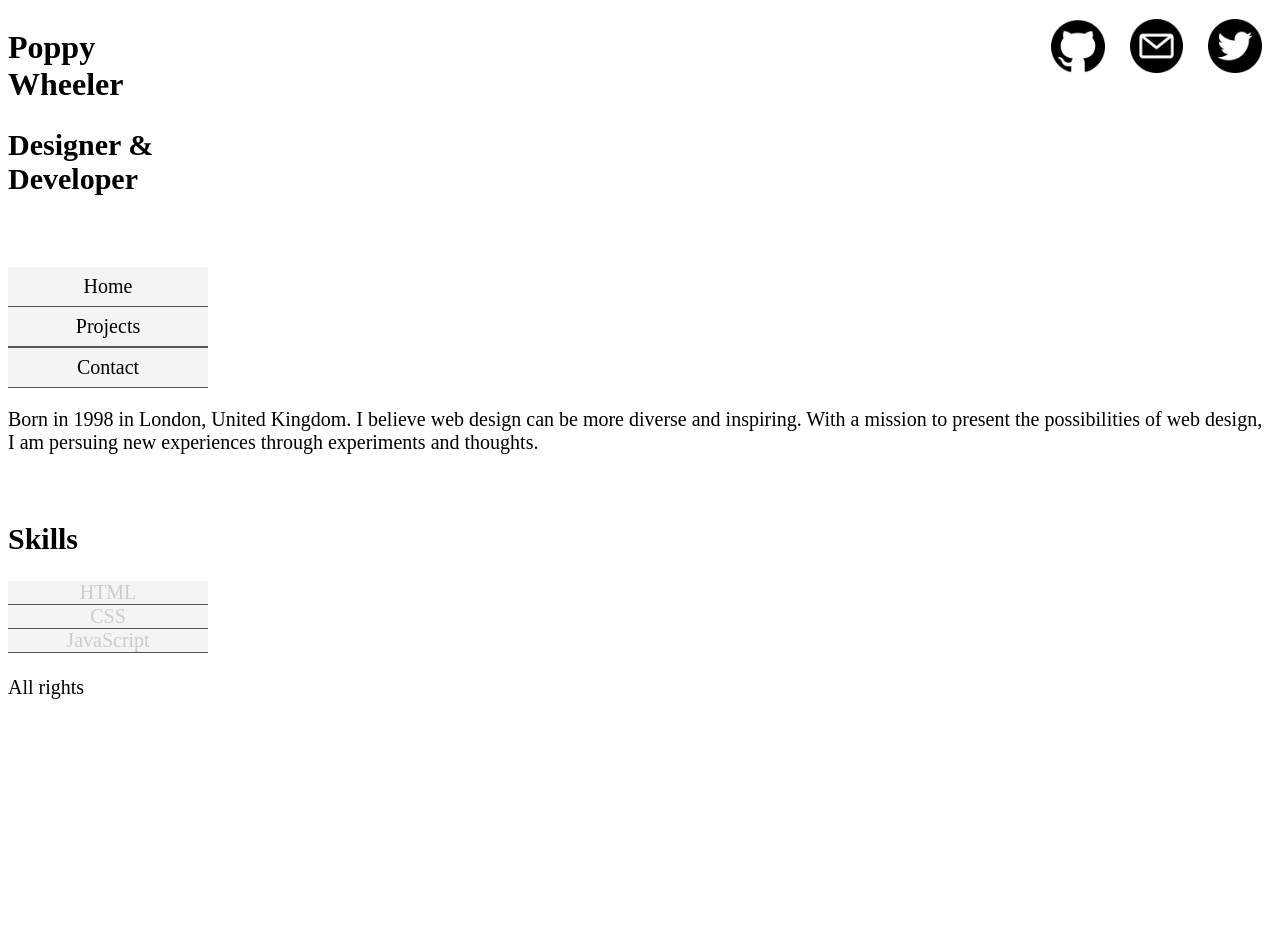
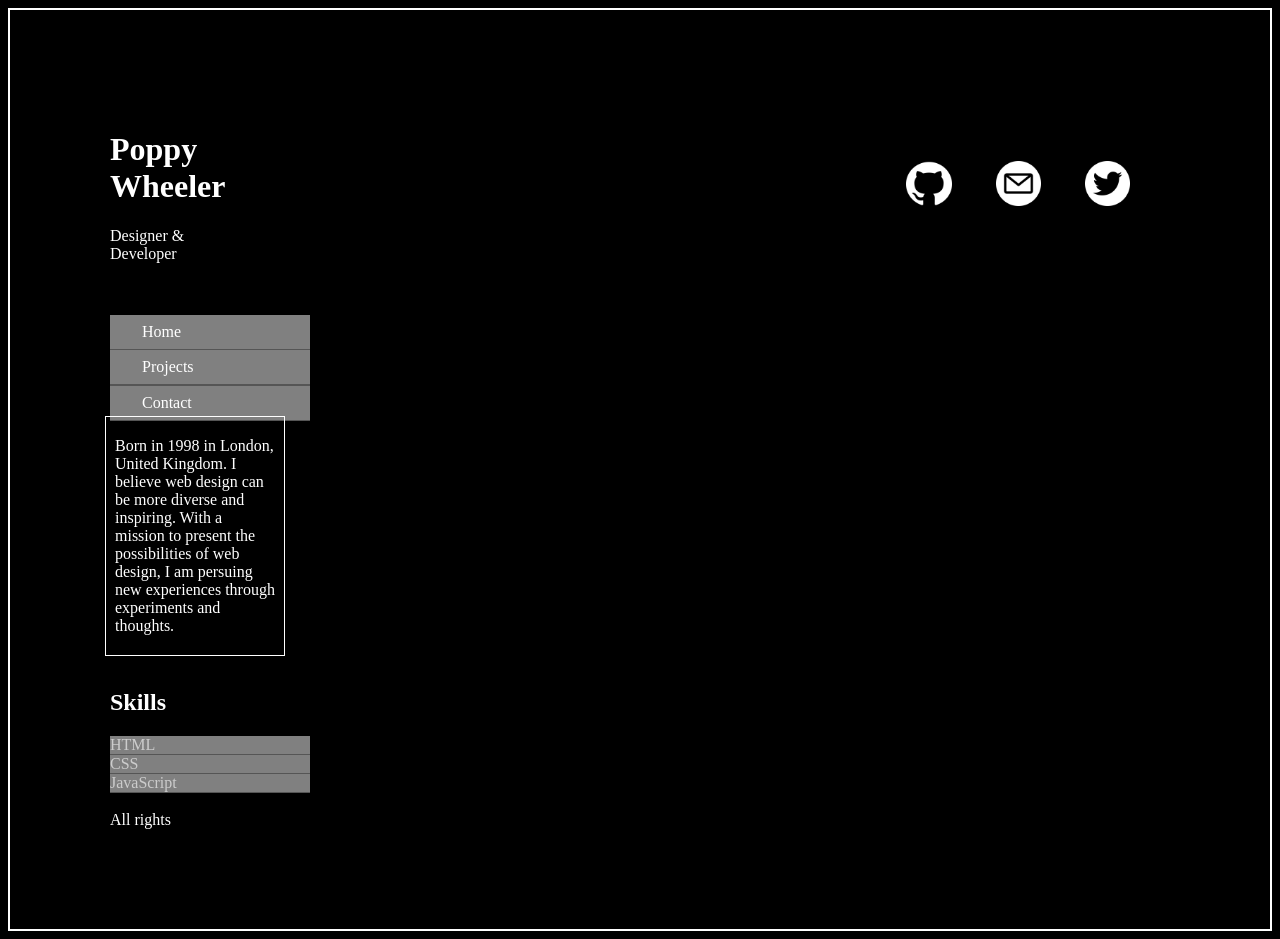
Before and after one commit to L0tus3ater/Portfolio, a plain HTML site: page index.html in a window 1280 px wide. Before the commit the page ends 800 px from the top, so only its background shows below. Drawn offline with Linux system fonts and the light colour scheme.

Commit message:
put text in a box and changed  its style

```diff
--- a/index.html
+++ b/index.html
@@ -6,22 +6,24 @@
         <meta name="viewport" content="width=device-width, initial-scale=1.0">
         <title>Portfolio</title>
         <link rel="stylesheet" href="style.css">
+        <style>@import url('https://fonts.googleapis.com/css2?family=Neuton&display=swap');</style>
+
     </head>
 
-    <body>
+    <body class="home page">
 
         <header>
-            <div class="container">
-                <div>
+            <div class= "container">
+                <div class = "heading">
                     <h1>Poppy Wheeler</h1>
-                    <h2>Designer & Developer</h2>
+                    <p>Designer & Developer</p>
                 </div>
                 <div class="images">
                     <a href="https://github.com/L0tus3ater" target="blank"><img id= github src="github (1).png"><alt="github" class="responsive"></alt></a>
                     <a href="mailto: poppy.c.b.wheeler@gmail.com" target="blank"><img  id="gmail" src="email.png"><alt="mailwidget" class="responsive"></alt></a>
                     <a href="https://twitter.com/"  target="blank"><img id= twitter src="twitter.png"><alt="twitterwidget" class="responsive"></alt></a>
                 </div>
-             </div>
+            </div>
         </header>
 
 
@@ -45,7 +47,7 @@
 
         <br>
 
-        <div>
+        <div class="skills">
             <h2> Skills</h2>
             <ul>
                 <li> HTML</li>
--- a/style.css
+++ b/style.css
@@ -1,6 +1,34 @@
+
 
 body {
     font-size: 20px
+    font-family: 'Neuton', serif;
+    color: white;
+    font-family: 20px;
+}
+
+body {
+    border: 2px solid white;
+    padding: 100px
+}
+/* 1 rem is the default font size for p which is 16px */
+
+body {
+    background:black;
+}
+
+.header {
+    padding: 60px;
+    text-align: center;
+    background: grey;
+    color: white
+}
+.container {
+    display: flex;
+    justify-content: space-between;
+  }
+
+.heading {
 
 }
 
@@ -8,64 +36,71 @@ h1 {
     font-size: 2rem;
 }
 
-/* 1 rem is the default font size for p which is 16px */
-
-li {
-    color: #ccc;
-    }
-
 
 .images {
 
-    padding: 20 px;
+    display: block;
+    padding: 20px;
     text-align: right;
     text-decoration: none;
-
+    white-space: wrap;
 }
 
-body {
-    background:light grey
-}
-
-.images img
-{
+.images img {
     width: 5%;
     margin-top: 1px;
 }
 
 .images img
 {
-    padding: 10px 10px 10px 10px;
+    padding: 30px 20px;
 }
 
-.container {
-    display: flex;
-    justify-content: space-between;
+.images img {
+    filter: invert(100%);
+    -webkit-filter: invert(100%);
   }
-.header {
-    padding: 60px;
-    text-align: center;
-    background: #f4f4f4;
-    color: white
+
+.introduction {
+    disply: flex
+    height: 300px;
+    width: 160px;
+    flex-wrap: wrap;
+    outline-style: solid;
+    outline-color: white;
+    outline-width: 1px;
+    outline-offset: 4px;
+    place-content: flex-end right;
+    padding-left: 5px;
+    padding-right: 5px;
 }
+
+
 ul {
     list-style-type: none;
     margin: 0;
     padding: 0;
     width: 200px;
-    background-color: #f4f4f4;
+    background-color: grey;
 
+}
+
+li {
+    color: #ccc;
+    }
+p {
+    color: white;
 }
 
 li a {
     display: block;
-    color: #000;
-    padding: 8px 16px;
+    color: white;
+    padding: 8px 32px;
     text-decoration: none;
   }
 
 li {
-    text-align: center;
+    text-align: left;
     border-bottom: 1px solid #555
 }
 
```
Also changed, not shown: form-demo.html (+9 -5 lines), projects.html (+10 -11 lines).
